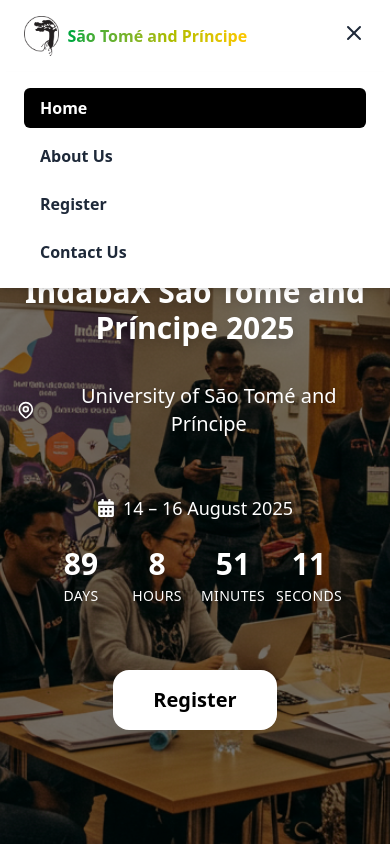
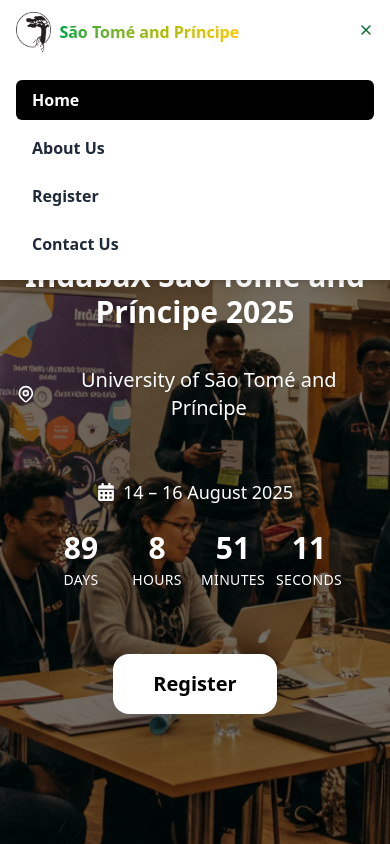
Before and after one commit to MOSOBELULU/indabaX, a React (Vite) app: page / in a window 390 px wide. Both pictures are taken after a click on the button 354 px from the left and 33 px from the top of the page. Shown: the top 844 px of the page. Built offline with nearby package versions, Linux system fonts and the light colour scheme.

Commit message:
fixed: nav bar responsiveness mobile view

```diff
--- a/src/App.jsx
+++ b/src/App.jsx
@@ -17,7 +17,7 @@ import "slick-carousel/slick/slick-theme.css";
 
 export default function App() {
   return (
-    <div className="pt-20">
+    <div>
       <NavBar />
       <Routes>
         <Route path='/' element={<Home/>}/>
--- a/src/index.css
+++ b/src/index.css
@@ -8,3 +8,6 @@
   -webkit-font-smoothing: antialiased;
   -moz-osx-font-smoothing: grayscale;
 }
+body{
+  overflow-x: hidden;
+}
--- a/src/layout/NavBar.jsx
+++ b/src/layout/NavBar.jsx
@@ -18,8 +18,9 @@ export default function NavBar() {
   const isActive = (path) => location.pathname === path;
 
   return (
-    <header className="bg-white shadow-md fixed top-0 left-0 w-full z-50">
-      <div className="max-w-6xl mx-auto flex items-center justify-between p-4 px-6 md:px-10">
+    <header className="bg-white shadow-md top-0 left-0 w-full z-50 relative">
+      <div className="max-w-6xl mx-auto flex flex-wrap items-center justify-between p-4 py-3 sm:px-6 md:px-10">
+        {/* Logo */}
         <Link to="/">
           <div className="flex items-center space-x-2">
             <img
@@ -33,12 +34,11 @@ export default function NavBar() {
           </div>
         </Link>
 
-
-        <nav className="hidden md:flex">
-          <ul className="flex gap-4 text-gray-800 font-semibold text-sm sm:text-base">
+        {/* Desktop Nav */}
+        <nav className="hidden md:flex gap-4 text-gray-800 font-semibold text-sm sm:text-base">
           {navItems.map((item) => (
-              <li key={item.path}>
             <Link
+              key={item.path}
               to={item.path}
               className={`px-4 py-2 rounded-md transition ${
                 isActive(item.path)
@@ -48,26 +48,26 @@ export default function NavBar() {
             >
               {item.label}
             </Link>
-              </li>
           ))}
-          </ul>
         </nav>
 
-
-        <div className="md:hidden">
+        {/* Mobile Menu Button */}
+        <div className="md:hidden relative z-50">
           <button
             onClick={toggleMenu}
-            className="text-2xl text-gray-800 focus:outline-none"
+            className=" text-green-800 focus:outline-none"
           >
             {isOpen ? <FiX /> : <FiMenu />}
           </button>
         </div>
       </div>
 
+      {/* Mobile Nav */}
+{isOpen && (
+  <nav className="md:hidden bg-white shadow-md absolute top-full left-0 w-full z-40 overflow-x-hidden">
+    <ul className="flex flex-col gap-2 py-4 px-4 text-gray-800 font-semibold text-base max-w-screen-sm mx-auto">
 
- {isOpen && (
-  <nav className="md:hidden bg-white shadow-md absolute top-full left-0 w-full z-40">
-    <ul className="flex flex-col gap-2 py-4 px-6 text-gray-800 font-semibold text-base">
+
             {navItems.map((item) => (
               <li key={item.path}>
                 <Link
@@ -86,7 +86,6 @@ export default function NavBar() {
           </ul>
         </nav>
       )}
-
     </header>
   );
 }
```
Lines whose indentation alone changed are shown as unchanged.
